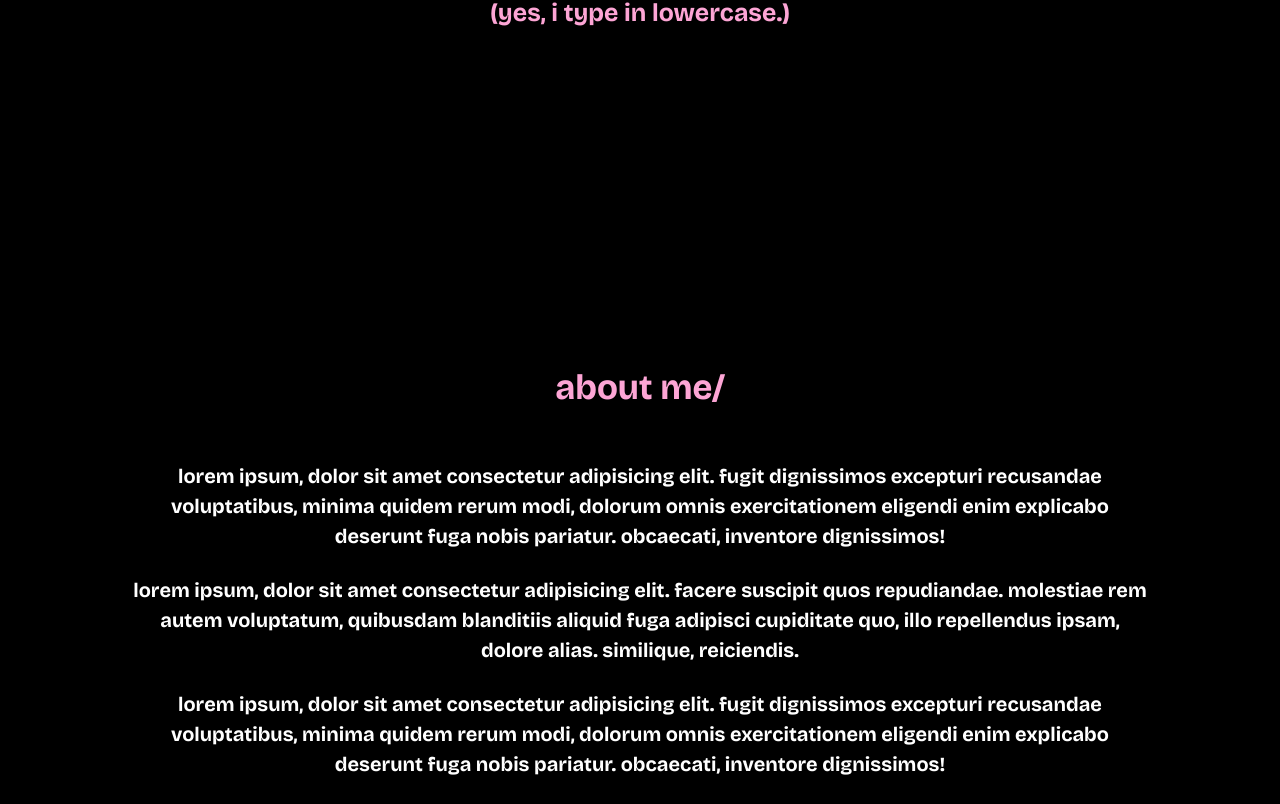
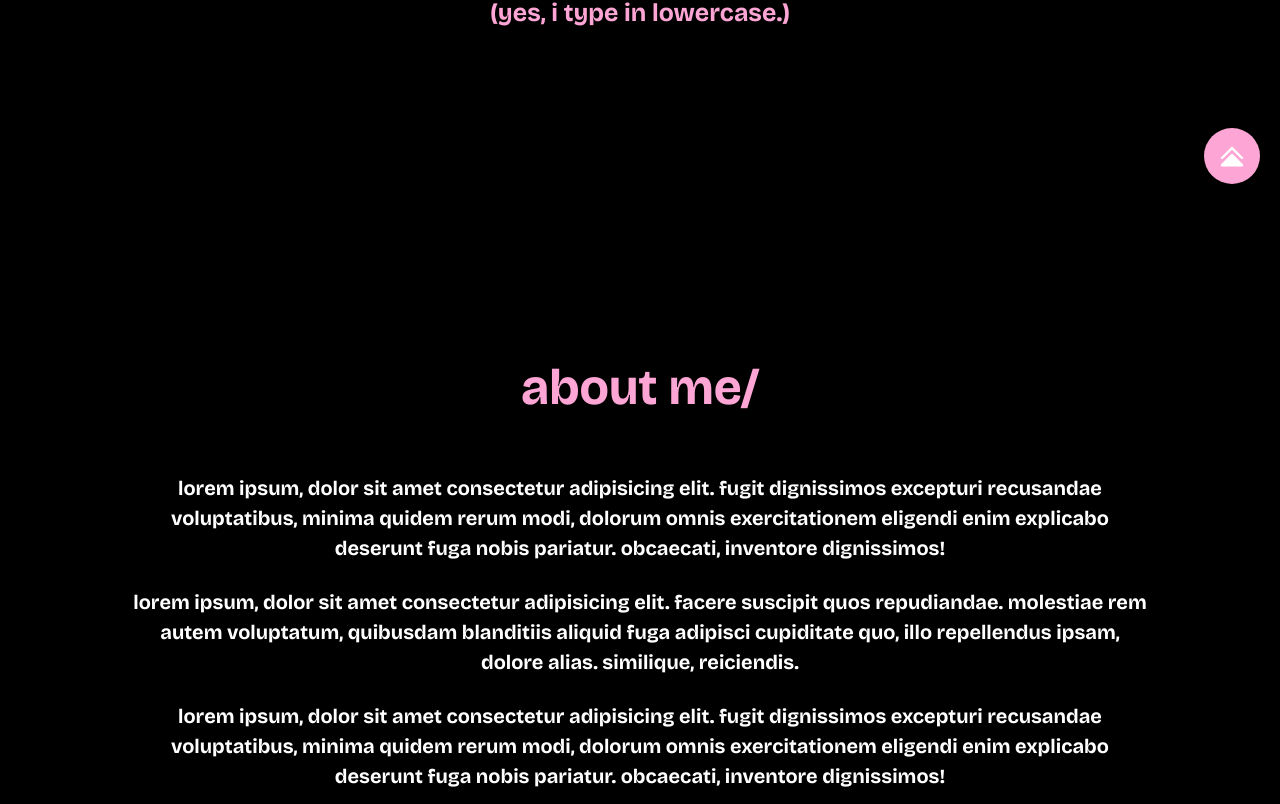
Before and after one commit to zani0/byzoe, a Next.js app in the folder by-zoe/: page / in a window 1280 px wide. Shown: the part 596-1400 px from the top of the page. Built offline with nearby package versions, Linux system fonts and the light colour scheme.

Commit message:
minor updates

```diff
--- a/by-zoe/public/icons/icons.tsx
+++ b/by-zoe/public/icons/icons.tsx
@@ -252,3 +252,25 @@ export function Pencil1(props: any) {
     </svg>
   );
 }
+
+export function AngleDoubleUp(props: any) {
+  return (
+    <svg
+      width="40"
+      height="40"
+      viewBox="0 0 24 25"
+      fill="none"
+      xmlns="http://www.w3.org/2000/svg"
+      transform="rotate(0 0 0)"
+    >
+      <path
+        d="M18.7804 13.2197L12.5304 6.96967C12.2375 6.67678 11.7626 6.67678 11.4697 6.96967L5.21969 13.2197C4.9268 13.5126 4.9268 13.9874 5.21969 14.2803C5.51259 14.5732 5.98746 14.5732 6.28035 14.2803L12 8.56066L17.7197 14.2803C18.0126 14.5732 18.4875 14.5732 18.7804 14.2803C19.0732 13.9874 19.0732 13.5126 18.7804 13.2197Z"
+        fill="#ffffff"
+      />
+      <path
+        d="M12.5304 11.4697C12.3897 11.329 12.1989 11.25 12 11.25C11.8011 11.25 11.6103 11.329 11.4697 11.4697L5.21969 17.7197C5.00519 17.9342 4.94103 18.2568 5.05711 18.537C5.1732 18.8173 5.44668 19 5.75002 19H18.25C18.5534 19 18.8268 18.8173 18.9429 18.537C19.059 18.2568 18.9949 17.9342 18.7804 17.7197L12.5304 11.4697Z"
+        fill="#ffffff"
+      />
+    </svg>
+  );
+}
--- a/by-zoe/src/app/globals.css
+++ b/by-zoe/src/app/globals.css
@@ -23,4 +23,5 @@ body {
   background: var(--background);
   color: var(--foreground);
   font-family: var(--font-bricolage-grotesque);
+  scroll-behavior: smooth;
 }
--- a/by-zoe/src/app/layout.tsx
+++ b/by-zoe/src/app/layout.tsx
@@ -21,7 +21,7 @@ export default function RootLayout({
   return (
     <html lang="en">
       <body
-        className={`${bricolageGrotesque.variable} antialiased lowercase scroll-smooth`}
+        className={`${bricolageGrotesque.variable} antialiased lowercase`}
       >
         {children}
       </body>
--- a/by-zoe/src/app/page.tsx
+++ b/by-zoe/src/app/page.tsx
@@ -12,6 +12,7 @@ import {
   Play,
   ColourPalette3,
   Pencil1,
+  AngleDoubleUp,
 } from "../../public/icons/icons";
 import { useEffect } from "react";
 
@@ -143,6 +144,7 @@ export default function Navigation() {
     { name: "LinkedIn", icon: <Linkedin />, url: "#", username: "" },
     { name: "Github", icon: <Github />, url: "#", username: "zani0" },
   ];
+
   return (
     <>
       {/* navigation */}
@@ -190,7 +192,7 @@ export default function Navigation() {
         className="mx-auto flex bg-black justify-center items-center w-full py-6 lg:px-6 px-8 lg:min-h-[600px]"
       >
         <div className="max-w-5xl text-white items-center justify-center text-center lg:text-[20px] text-[14px]">
-          <h1 className="lg:text-[35px] text-[25px] text-pink-300 mb-12">
+          <h1 className="lg:text-[50px] text-[25px] text-pink-300 mb-12">
             about me/
           </h1>
           <p className="mb-6">
@@ -242,7 +244,7 @@ export default function Navigation() {
         className="mx-auto my-auto py-24 lg:px-0 px-6 max-w-7xl items-center justify-center flex-row lg:min-h-[700px]"
       >
         <div className="text-center mb-24">
-          <h1 className="lg:text-[35px] text-[25px] text-center text-pink-300">
+          <h1 className="lg:text-[50px] text-[25px] text-center text-pink-300">
             Here's what i do/
           </h1>
           <p className="lg:text-[20px] text-[14px]">
@@ -268,7 +270,7 @@ export default function Navigation() {
         id="projects"
         className="mx-auto max-w-7xl bg-black justify-center items-center w-full py-6 px-6 lg:min-h-[600px]"
       >
-        <h1 className="lg:text-[35px] text-[25px] text-center text-pink-300 mb-12">
+        <h1 className="lg:text-[50px] text-[25px] text-center text-pink-300 mb-12">
           projects i've worked on/
         </h1>
         <div className="grid lg:grid-cols-3 gap-6">
@@ -308,7 +310,7 @@ export default function Navigation() {
         </div>
         <div className="flex items-center justify-center mt-12">
           <Link
-            className="bg-black lg:w-[10vw] border-white hover:border-white/80 border-solid border-2 inline-flex justify-between items-center transition-all hover:bg-black/60 active:bg-gray-50 px-6 py-3 rounded-full text-white hover:text-white/80 text-[16px] text-center"
+            className="bg-black lg:w-[10vw] border-white hover:border-pink-300/80 border-solid border-2 inline-flex justify-between items-center transition-all hover:bg-pink-300/80 active:bg-gray-50 px-6 py-3 rounded-full text-white hover:text-white/80 text-[16px] text-center"
             href={"/projects"}
           >
             <span>See all projects</span>
@@ -327,7 +329,7 @@ export default function Navigation() {
         id="contact"
         className="m-auto max-w-7xl bg-black justify-center items-center w-full py-6 px-6 lg:min-h-[600px]"
       >
-        <h1 className="lg:text-[35px] text-[25px] text-center text-pink-300 mb-12">
+        <h1 className="lg:text-[50px] text-[25px] text-center text-pink-300 mb-12">
           contact/
         </h1>
         <div className="grid lg:grid-cols-2 gap-4">
@@ -390,6 +392,11 @@ export default function Navigation() {
           <p className="text-white">&copy; 2025 by zoe.</p>
         </div>
       </section>
+
+      {/* back to top */}
+      <Link id="btt" className="!fixed bottom-5 right-5 p-2 rounded-full bg-pink-300 hover:bg-pink-300/70" href={"#top"} >
+        <AngleDoubleUp className="hover:opacity-10"/>
+      </Link>
     </>
   );
 }
```
